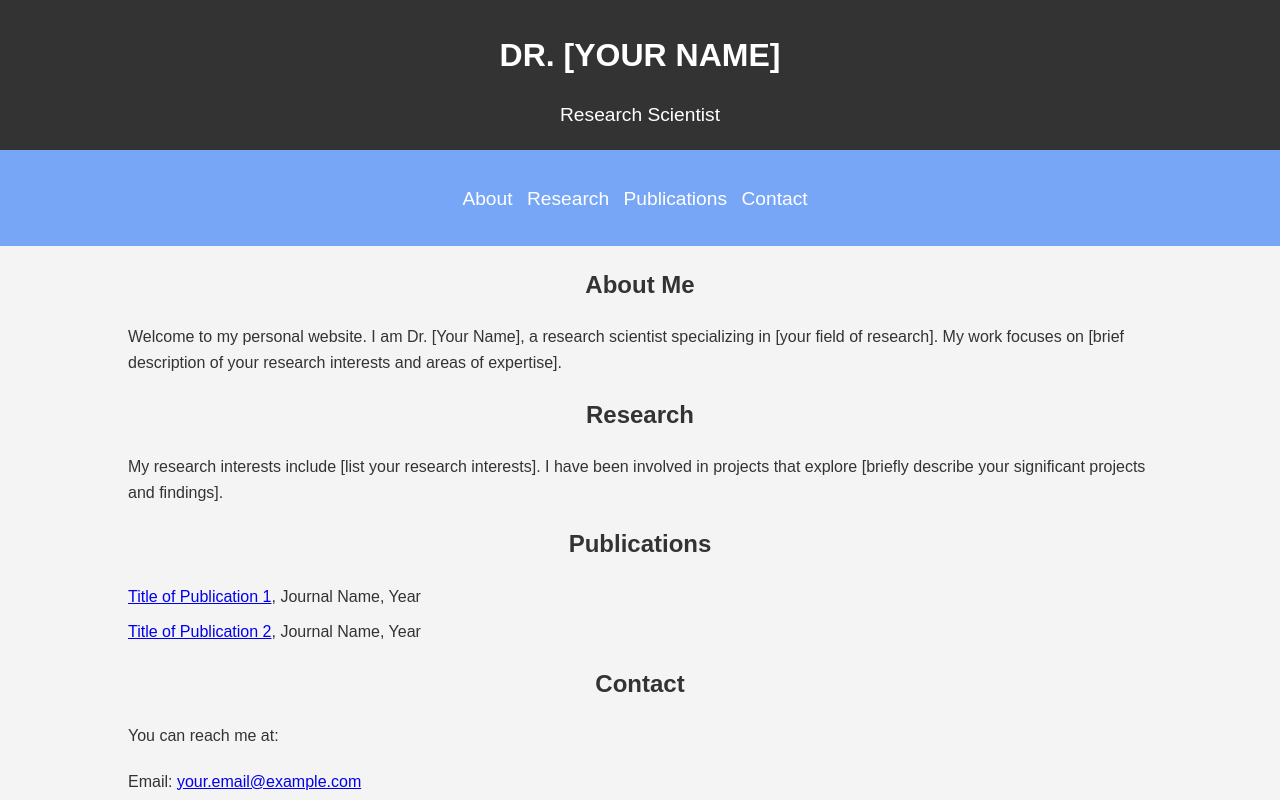
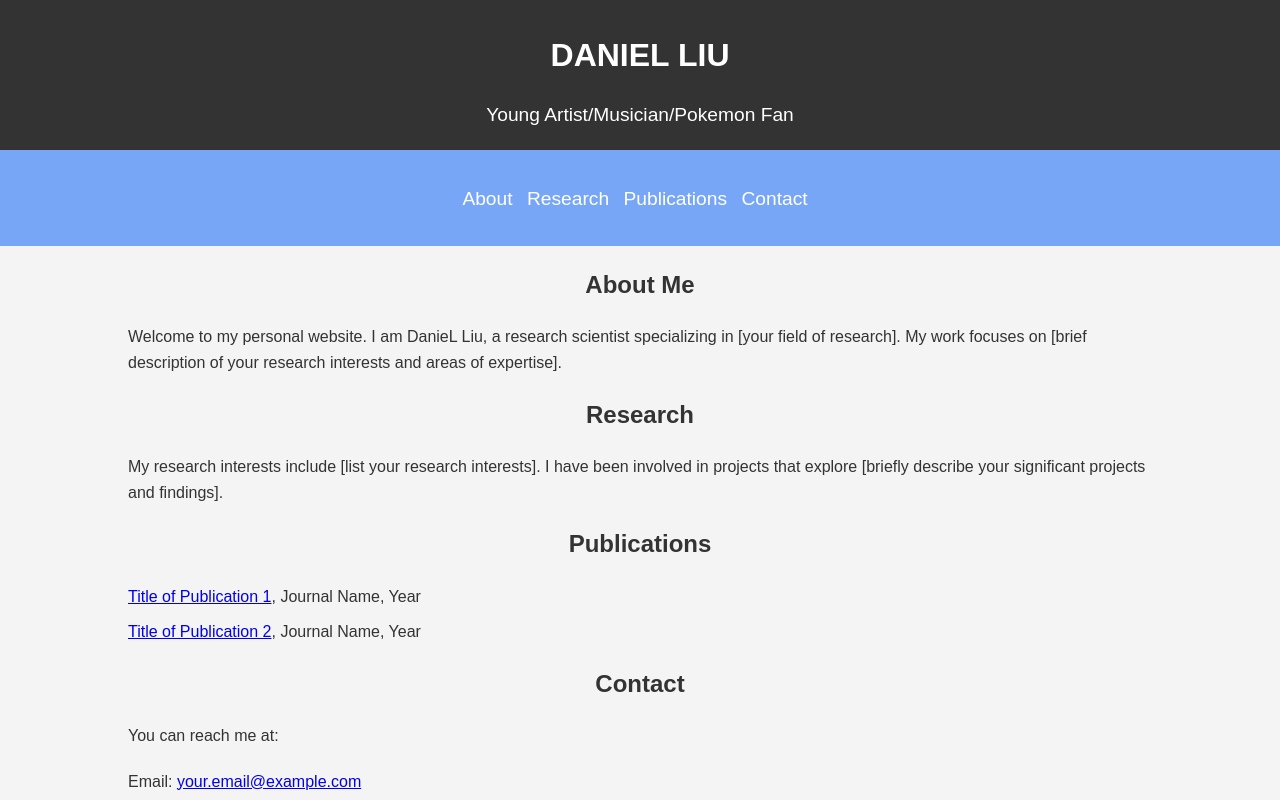
Before and after one commit to DanielLiuMultiverse/DanielLiuMultiverse.github.io, a plain HTML site: page index.html in a window 1280 px wide. Shown: the top 800 px of the page. Drawn offline with Linux system fonts and the light colour scheme.

Commit message:
Add homepage files

```diff
--- a/index.html
+++ b/index.html
@@ -3,14 +3,14 @@
 <head>
     <meta charset="UTF-8">
     <meta name="viewport" content="width=device-width, initial-scale=1.0">
-    <title>Dr. [Your Name] - Research Scientist</title>
+    <title>Daniel Liu (Young Artist)</title>
     <link rel="stylesheet" href="styles.css">
 </head>
 <body>
     <header>
         <div class="container">
-            <h1>Dr. [Your Name]</h1>
-            <p>Research Scientist</p>
+            <h1>Daniel Liu</h1>
+            <p>Young Artist/Musician/Pokemon Fan</p>
         </div>
     </header>
 
@@ -28,7 +28,7 @@
     <main>
         <section id="about" class="container">
             <h2>About Me</h2>
-            <p>Welcome to my personal website. I am Dr. [Your Name], a research scientist specializing in [your field of research]. My work focuses on [brief description of your research interests and areas of expertise].</p>
+            <p>Welcome to my personal website. I am DanieL Liu, a research scientist specializing in [your field of research]. My work focuses on [brief description of your research interests and areas of expertise].</p>
         </section>
 
         <section id="research" class="container">
```
